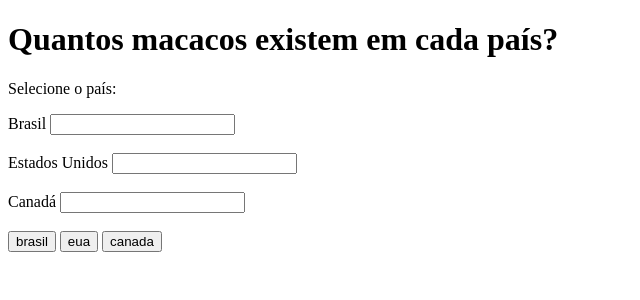
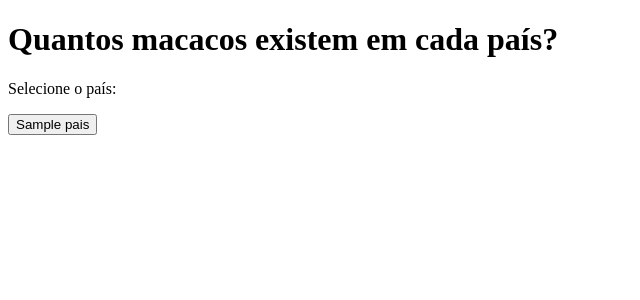
Before and after one commit to isiezz/API-Heroku-EMEC, a Flask app: template templates/index.html in a window 1280 px wide. Shown: the top 300 px of the page, without its empty margins (0-640 px from the left). Run offline with Flask 2, Linux system fonts and the light colour scheme; the template is opened without the code that fills it: most values are stand-ins (such as "Sample title", 1, 10 or a date in 2020); parts of the project's set-up code (start-up, migrations or seed data) failed here and were passed over.

Commit message:
Testes com Rota Generica // Arquivo Json Global

```diff
--- a/main.py
+++ b/main.py
@@ -1,16 +1,21 @@
 from flask import Flask, render_template, request
+import json
+
 app = Flask(__name__)
-monki_arquivo = open("mamacos.json")
-monki_geral = monki_arquivo.monki_numbers
+
+with open("mamacos.json", 'r') as file:
+  monki_arquivo = json.load(file)
 
 @app.route("/" , methods=['GET', 'POST'])
 def index():
-  return render_template('index.html')
+  chaves = monki_arquivo.keys()
+  return render_template('index.html', chaves=chaves)
 
-@app.route('/monkey_number', methods=['POST'])
-def monkey_number():
-  pais=request.form['pais']
-  return render_template('brasil.html', Brasil= monki_brasil)
+@app.route('/mamacos/<string:pais>', methods=['GET'])
+def monkey_number(pais):
+  resultado = monki_arquivo[pais]
+  # Tratar erros com Try em Dicionario
+  return render_template('pais.html', resultado=resultado, pais=pais)
 
 
 if __name__ == "__main__":
--- a/mamacos.json
+++ b/mamacos.json
@@ -1,3 +1,5 @@
-"monki_numbers":{
-	"monki_brasil" : "118"
+{
+  "brasil": 10,
+  "eua": 20,
+  "campo_mourao": 5
 }
--- a/pyproject.toml
+++ b/pyproject.toml
@@ -6,6 +6,7 @@ authors = ["Your Name <you@example.com>"]
 
 [tool.poetry.dependencies]
 python = "^3.8"
+Flask = "^2.0.1"
 
 [tool.poetry.dev-dependencies]
 
--- a/templates/index.html
+++ b/templates/index.html
@@ -1,38 +1,14 @@
 <!DOCTYPE html>
 <html>
 <head>
+</head>
+<body>
 <h1>Quantos macacos existem em cada país?</h1>
 <p>Selecione o país:</p>
-
-	<form method="post" action="">
-	<div>
-
-		<label for="Brasil">Brasil</label>
-		<input name="Brasil" id="Brasil" >
-
-	</div>
-	&nbsp
-	<div>
-
-		<label for="EUA">Estados Unidos</label>
-		<input name="EUA" id="EUA" >
-
-	</div>
-	&nbsp
-	<div>
-
-		<label for="Canada">Canadá</label>
-		<input name="Canada" id="Canada" >
-
-	</div>
-	&nbsp
-	<div>
-
-		<input type="submit" value="brasil" formaction="/brasil">
-		<input type="submit" value="eua" formaction="/eua">
-		<input type="submit" value="canada" formaction="/canada">
-			</div>
-
-		</form>
+	<form method="get">
+    {% for pais in chaves %}
+      <input type="submit" value="{{pais}}" formaction="/mamacos/{{pais}}">
+    {% endfor %}
+	</form>
 	</body>
 </html>
```
Also changed, not shown: templates/canada.html (deleted, +0 -15 lines), templates/eua.html (deleted, +0 -15 lines), templates/pais.html (renamed from templates/brasil.html, +3 -4 lines), 1 other file.
